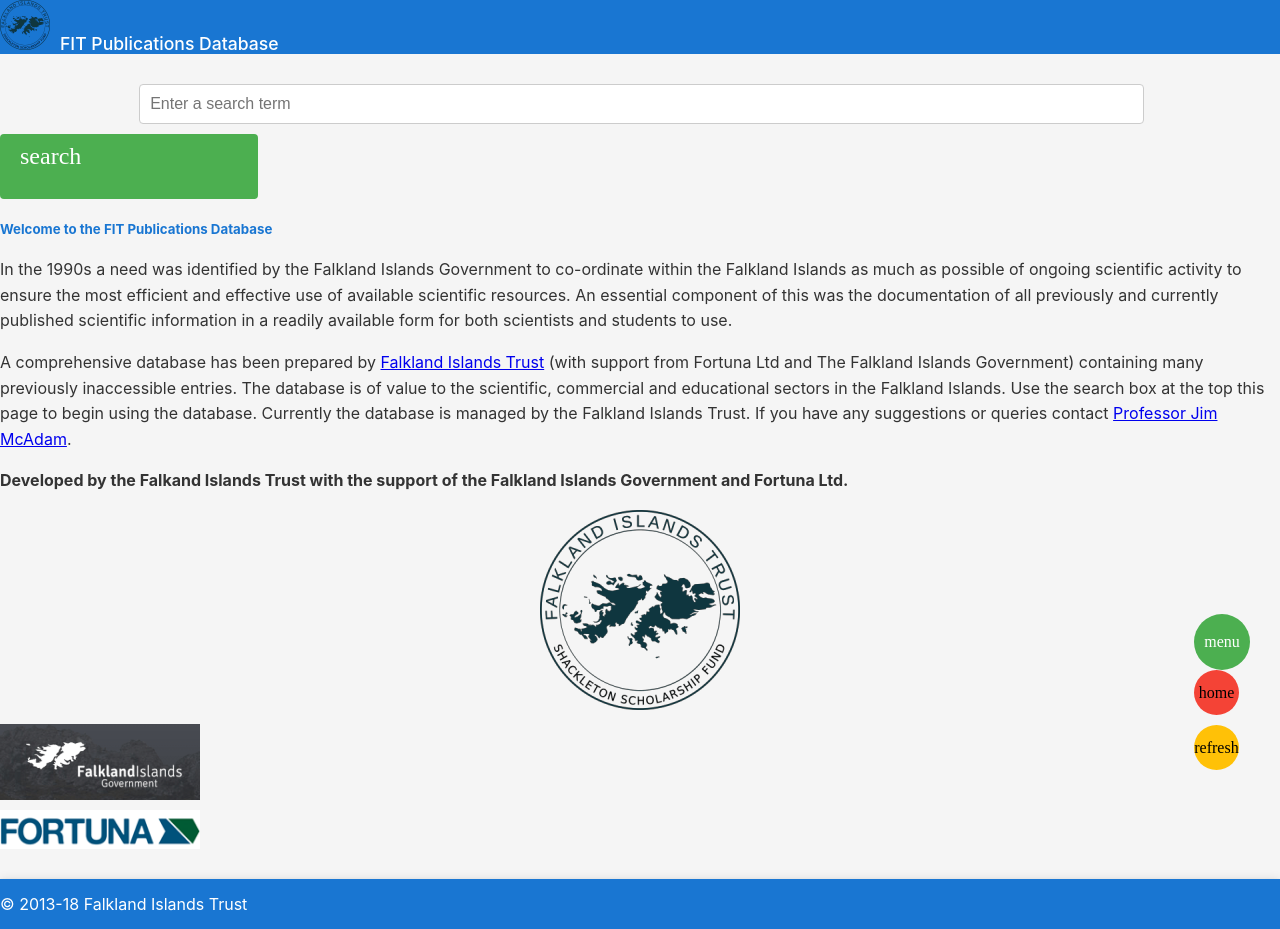
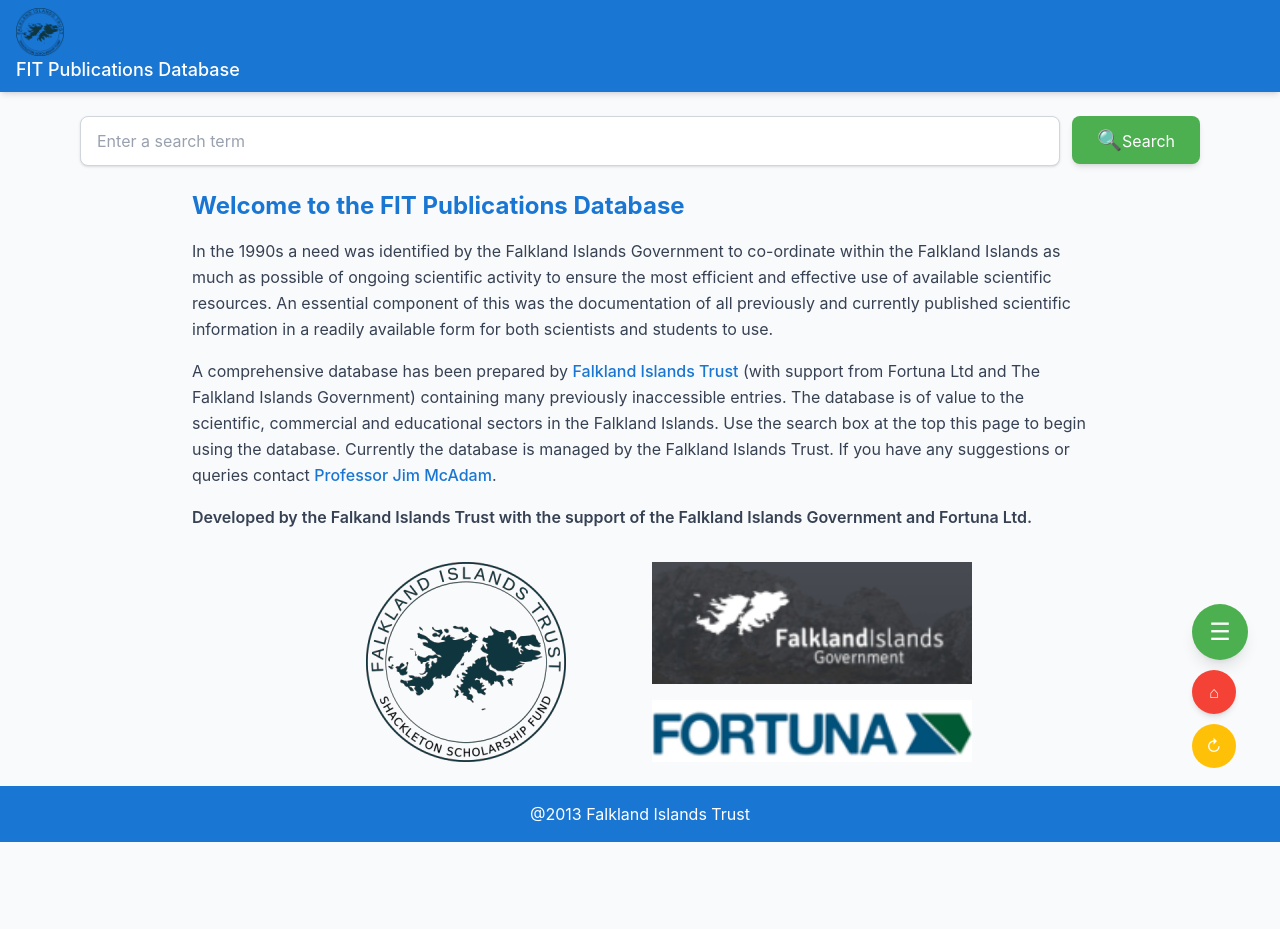
Before and after one commit to tmcadam/ukfitdb3, a React (Vite) app: page / in a window 1280 px wide. After the commit the page ends 842 px from the top, so only its background shows below. Built offline with nearby package versions, Linux system fonts and the light colour scheme.

Commit message:
Migrate layout to use tailwind

```diff
--- a/index.html
+++ b/index.html
@@ -3,7 +3,7 @@
   <head>
     <meta charset="UTF-8" />
     <meta name="viewport" content="width=device-width, initial-scale=1.0" />
-    <title>React Hello World</title>
+    <title>FIT- Publications</title>
   </head>
   <body>
     <div id="root"></div>
--- a/package.json
+++ b/package.json
@@ -16,10 +16,14 @@
     "react-dom": "^18.2.0"
   },
   "devDependencies": {
+    "@tailwindcss/postcss": "^4.3.0",
     "@testing-library/jest-dom": "^6.1.4",
     "@testing-library/react": "^14.1.2",
     "@vitejs/plugin-react": "^4.2.1",
+    "autoprefixer": "^10.5.0",
     "jsdom": "^24.0.0",
+    "postcss": "^8.5.15",
+    "tailwindcss": "^4.3.0",
     "vite": "^5.0.8",
     "vitest": "^1.1.0"
   },
--- a/src/App.jsx
+++ b/src/App.jsx
@@ -45,48 +45,48 @@
   };
 
   return (
-    <div className="App">
+    <div className="app-container">
       {/* Navbar */}
-      <nav className="blue nav-bar" role="navigation">
-        <div className="nav-wrapper container">
+      <nav className="nav-bar" role="navigation">
+        <div className="nav-wrapper">
           <a
-            className="brand-logo left desktop-only"
+            className="brand-logo desktop-only"
             href="#"
             onClick={(e) => {
               e.preventDefault();
               navHome();
             }}
           >
-            <img src={fitLogo} alt="FIT Logo" height="50" />
-            <span className="brand-text">FIT Publications Database</span>
+            <img src={fitLogo} alt="FIT Logo" height="50" className="h-12 w-auto" />
+            <span className="text-lg font-medium">FIT Publications Database</span>
           </a>
           <a
-            className="brand-logo left mobile-only"
+            className="brand-logo mobile-only"
             href="#"
             onClick={(e) => {
               e.preventDefault();
               navHome();
             }}
           >
-            <img src={fitLogo} alt="FIT Logo" height="40" />
-            <span className="brand-text-small">FIT Publications Database</span>
+            <img src={fitLogo} alt="FIT Logo" height="40" className="h-10 w-auto" />
+            <span className="text-sm font-medium">FIT Publications Database</span>
           </a>
         </div>
 
         {/* Progress bar */}
         <div
-          className="progress"
+          className="progress-bar"
           style={{ display: loadingStatus ? 'block' : 'none' }}
         >
           <div
-            className="determinate blue darken-2"
-            style={{ width: loadingProgress }}
+            className="progress-fill"
+            style={{ width: `${loadingProgress}%` }}
           ></div>
         </div>
       </nav>
 
       {/* Main content */}
-      <div className="container main-content">
+      <div className="main-content">
         <Search
           searchTerm={searchTerm}
           onSearchTermChange={handleSearchTermChange}
@@ -98,43 +98,39 @@
         {currentView === Display.RESULTS && <Results results={results} />}
 
         {/* Floating action buttons */}
-        <div className="fixed-action-btn vertical click-to-toggle desktop-only">
-          <a className="btn-floating btn-large green">
-            <i className="large material-icons">menu</i>
-          </a>
-          <ul>
-            <li>
-              <a
-                className="btn-floating red"
+        <div className="floating-action-btn desktop-only">
+          <button className="fab-button large" aria-label="Menu">
+            <span className="text-2xl">&#9776;</span>
+          </button>
+          <div className="flex flex-col mt-2.5">
+            <button
+              className="fab-button red"
               id="btn-home"
               onClick={navHome}
+              aria-label="Home"
             >
-                <i className="material-icons">home</i>
-              </a>
-            </li>
-            <li>
-              <a
-                className="btn-floating yellow darken-1"
+              <span>&#8962;</span>
+            </button>
+            <button
+              className="fab-button yellow"
               id="btn-refresh"
               onClick={reloadPublications}
               style={{
                 boxShadow: loadingStatus ? '0 0 0 3px rgba(255,235,59,0.5)' : 'none',
               }}
+              aria-label="Refresh"
             >
-                <i className="material-icons">refresh</i>
-              </a>
-            </li>
-          </ul>
+              <span>&#8635;</span>
+            </button>
+          </div>
         </div>
       </div>
 
       {/* Footer */}
-      <footer>
-        <div className="blue z-depth-2">
-          <div className="container copyright">
-            <span className="center-align copyright">
-              &copy; 2013-18 Falkland Islands Trust
-            </span>
+      <footer className="footer">
+        <div className="footer-content">
+          <div className="text-center-custom">
+            @2013 Falkland Islands Trust
           </div>
         </div>
       </footer>
--- a/src/components/Introduction.jsx
+++ b/src/components/Introduction.jsx
@@ -22,7 +22,12 @@
       </p>
       <p>
         A comprehensive database has been prepared by{' '}
-        <a href="https://www.ukfit.org" target="_blank" rel="noopener noreferrer">
+        <a
+          href="https://www.ukfit.org"
+          target="_blank"
+          rel="noopener noreferrer"
+          className="text-primary hover:underline font-medium"
+        >
           Falkland Islands Trust
         </a>{' '}
         (with support from Fortuna Ltd and The Falkland Islands Government)
@@ -31,29 +36,26 @@
         Falkland Islands. Use the search box at the top this page to begin using
         the database. Currently the database is managed by the Falkland Islands
         Trust. If you have any suggestions or queries contact{' '}
-        <a href="mailto:jim.mcadam@ukfit.org">Professor Jim McAdam</a>.
+        <a
+          href="mailto:jim.mcadam@ukfit.org"
+          className="text-primary hover:underline font-medium"
+        >
+          Professor Jim McAdam
+        </a>.
       </p>
       <p>
-        <b>
+        <span className="font-semibold">
           Developed by the Falkand Islands Trust with the support of the Falkland
           Islands Government and Fortuna Ltd.
-        </b>
+        </span>
       </p>
-      <div className="container logos">
-        <div className="row">
-          <div className="col s0 m2 l2"></div>
-          <div className="col s12 m4 l4 center-align">
-            <img src={fitLogo} alt="FIT Logo" className="responsive-img" />
-          </div>
-          <div className="col s12 m4 l4 center-align">
-            <div className="row img-row">
-              <img src={fkLogo} alt="FK Logo" className="responsive-img" />
-            </div>
-            <div className="row img-row">
-              <img src={fortunaLogo} alt="Fortuna Logo" className="responsive-img" />
-            </div>
-          </div>
-          <div className="col s0 m2 l2"></div>
+      <div className="logo-grid mt-8">
+        <div className="logo-item">
+          <img src={fitLogo} alt="FIT Logo" className="responsive-img max-w-xs" />
+        </div>
+        <div className="logo-item flex flex-col gap-4">
+          <img src={fkLogo} alt="FK Logo" className="responsive-img max-w-xs" />
+          <img src={fortunaLogo} alt="Fortuna Logo" className="responsive-img max-w-xs" />
         </div>
       </div>
     </div>
--- a/src/components/Search.jsx
+++ b/src/components/Search.jsx
@@ -13,36 +13,36 @@
 
   return (
     <div className="search-container">
-      <div className="row search">
-        <div className="input-field col s1"></div>
-        <div className="input-field col s8 m8 l9">
+      <div className="flex flex-col sm:flex-row gap-3">
+        <div className="flex-1">
           <input
             id="searchInput"
             type="text"
-            className="form-control"
+            className="search-input"
             placeholder="Enter a search term"
             value={searchTerm}
             onChange={(e) => onSearchTermChange(e.target.value)}
             onKeyDown={handleKeyDown}
           />
         </div>
-        <div className="input-field col s3 m3 l2">
-          <a
-            className="waves-effect waves-light btn desktop-only search-btn"
+        <div className="sm:w-32">
+          <button
+            className="search-btn desktop-only"
             id="searchButton"
             onClick={onSearch}
-            style={{ opacity: loadingStatus ? 0.5 : 1, pointerEvents: loadingStatus ? 'none' : 'auto' }}
+            disabled={loadingStatus}
           >
-            <i className="material-icons align-center">search</i>
-          </a>
-          <a
-            className="waves-effect waves-light mobile-only search-btn"
+            <span className="text-xl">&#128269;</span>
+            <span className="hidden sm:inline">Search</span>
+          </button>
+          <button
+            className="search-btn mobile-only"
             id="searchButton"
             onClick={onSearch}
-            style={{ opacity: loadingStatus ? 0.5 : 1, pointerEvents: loadingStatus ? 'none' : 'auto' }}
+            disabled={loadingStatus}
           >
-            <i className="material-icons">search</i>
-          </a>
+            <span className="text-xl">&#128269;</span>
+          </button>
         </div>
       </div>
     </div>
--- a/src/index.css
+++ b/src/index.css
@@ -1,430 +1,252 @@
+@import "tailwindcss";
+
+@theme {
+  --color-primary: #1976d2;
+  --color-primary-dark: #1565c0;
+  --color-primary-light: #42a5f5;
+  --color-accent-green: #4caf50;
+  --color-accent-red: #f44336;
+  --color-accent-yellow: #ffc107;
+}
+
+/* Base styles */
+@layer base {
   body {
-  margin: 0;
+    @apply m-0 min-h-screen bg-gray-50 text-gray-900 antialiased;
     font-family: -apple-system, BlinkMacSystemFont, 'Segoe UI', 'Roboto', 'Oxygen',
       'Ubuntu', 'Cantarell', 'Fira Sans', 'Droid Sans', 'Helvetica Neue',
       sans-serif;
     -webkit-font-smoothing: antialiased;
     -moz-osx-font-smoothing: grayscale;
-  background-color: #f5f5f5;
   }
 
   code {
-  font-family: source-code-pro, Menlo, Monaco, Consolas, 'Courier New',
-    monospace;
+    @apply font-mono bg-gray-100 rounded px-1 py-0.5 text-sm;
+    font-family: source-code-pro, Menlo, Monaco, Consolas, 'Courier New', monospace;
+  }
 }
 
+/* Custom component styles */
+@layer components {
   /* App container */
-.App {
-  min-height: 100vh;
-  display: flex;
-  flex-direction: column;
+  .app-container {
+    @apply min-h-screen flex flex-col;
   }
 
   /* Navbar */
   .nav-bar {
-  position: sticky;
-  top: 0;
-  z-index: 1000;
+    @apply sticky top-0 z-50 bg-primary text-white shadow-md;
   }
 
   .nav-wrapper {
-  display: flex;
-  align-items: center;
-  justify-content: space-between;
+    @apply flex items-center justify-between px-4 py-2;
   }
 
   .brand-logo {
-  display: flex;
-  align-items: center;
-  text-decoration: none;
-  color: white;
-  font-weight: 500;
-}
-
-.brand-text {
-  margin-left: 10px;
-  font-size: 1.1rem;
-}
-
-.brand-text-small {
-  margin-left: 8px;
-  font-size: 0.9rem;
+    @apply inline-flex items-center gap-2 flex-nowrap text-white font-medium no-underline hover:opacity-90 transition-opacity;
   }
 
   /* Progress bar */
-.progress {
-  position: absolute;
-  bottom: 0;
-  left: 0;
-  right: 0;
-  height: 4px;
-  background-color: rgba(255, 255, 255, 0.3);
+  .progress-bar {
+    @apply absolute bottom-0 left-0 right-0 h-1 bg-white/20;
   }
 
-.determinate {
-  height: 100%;
-  background-color: #1565c0;
-  transition: width 0.3s ease;
+  .progress-fill {
+    @apply h-full bg-primary-dark transition-all duration-300 ease-in-out;
   }
 
   /* Main content */
   .main-content {
-  flex: 1;
-  padding: 20px 0;
+    @apply flex-1 px-4 py-6 max-w-6xl mx-auto w-full;
   }
 
   /* Search container */
   .search-container {
-  margin-bottom: 20px;
+    @apply mb-6;
   }
 
-.row {
-  display: flex;
-  flex-wrap: wrap;
-  margin: 0 -15px;
-}
-
-.col {
-  padding: 0 15px;
-}
-
-.s1 { width: 8.333%; }
-.s3 { width: 25%; }
-.s8 { width: 66.666%; }
-.m2 { width: 16.666%; }
-.m4 { width: 33.333%; }
-.m8 { width: 66.666%; }
-.m3 { width: 25%; }
-.l2 { width: 16.666%; }
-.l4 { width: 33.333%; }
-.l9 { width: 75%; }
-.s0 { width: 0%; }
-.s12 { width: 100%; }
-
-.input-field {
-  position: relative;
-  margin-top: 10px;
-}
-
-.input-field input {
-  width: 100%;
-  padding: 10px;
-  border: 1px solid #ccc;
-  border-radius: 4px;
-  font-size: 1rem;
-}
-
-.input-field input:focus {
-  border-color: #1565c0;
-  outline: none;
-}
-
-/* Buttons */
-.btn {
-  display: inline-flex;
-  align-items: center;
-  justify-content: center;
-  padding: 10px 20px;
-  border: none;
-  border-radius: 4px;
-  cursor: pointer;
-  font-size: 1rem;
-  text-decoration: none;
-  color: white;
+  .search-input {
+    @apply w-full px-4 py-3 border border-gray-300 rounded-lg shadow-sm
+           text-base bg-white placeholder-gray-400
+           focus:outline-none focus:ring-2 focus:ring-primary focus:border-transparent
+           transition-all duration-200;
   }
 
   .search-btn {
-  background-color: #4caf50;
-  width: 100%;
-  height: 45px;
+    @apply w-full h-12 bg-accent-green text-white rounded-lg shadow-md
+           hover:bg-green-600 active:scale-95
+           transition-all duration-200 flex items-center justify-center gap-2;
   }
 
-/* Blue color */
-.blue {
-  background-color: #1976d2;
-  color: white;
-}
-
-.blue.darken-2 {
-  background-color: #1565c0;
-}
-
-/* Introduction */
-.introduction-container h5 {
-  color: #1976d2;
-  margin-bottom: 20px;
-}
-
-.introduction-container p {
-  text-align: left;
-  line-height: 1.6;
-  color: #333;
-}
-
-.logos .img-row {
-  margin: 10px 0;
-}
-
-.responsive-img {
-  max-width: 100%;
-  height: auto;
+  .search-btn:disabled {
+    @apply opacity-50 cursor-not-allowed;
   }
 
   /* Results table */
   .results-table {
-  width: 100%;
-  border-collapse: collapse;
-  margin: 20px 0;
-  background: white;
-  box-shadow: 0 2px 4px rgba(0,0,0,0.1);
+    @apply w-full border-collapse bg-white rounded-lg shadow-md overflow-hidden;
   }
 
   .results-table thead {
-  background-color: #1976d2;
-  color: white;
+    @apply bg-primary text-white;
   }
 
-.results-table th,
+  .results-table th {
+    @apply px-4 py-3 text-left font-semibold;
+  }
+
   .results-table td {
-  padding: 12px 15px;
-  text-align: left;
-  border-bottom: 1px solid #eee;
+    @apply px-4 py-3 border-b border-gray-100;
   }
 
   .results-table tbody tr.result-row {
-  cursor: pointer;
-  transition: background-color 0.2s;
+    @apply cursor-pointer transition-colors duration-150;
   }
 
   .results-table tbody tr.result-row:hover {
-  background-color: #f5f5f5;
+    @apply bg-gray-50;
   }
 
-.results-table tbody tr.expanded {
-  background-color: #e3f2fd;
+  .results-table tbody tr.result-row.expanded {
+    @apply bg-blue-50;
   }
 
   .expand-icon {
-  display: inline-block;
-  width: 20px;
-  text-align: center;
-  transition: transform 0.2s;
+    @apply inline-block w-5 text-center transition-transform duration-200;
   }
 
   .expand-icon.expanded {
-  transform: rotate(90deg);
+    @apply rotate-90;
   }
 
   .detail-row {
-  background-color: #fafafa;
+    @apply bg-gray-50;
   }
 
   .table-detail {
-  padding: 15px 20px;
+    @apply p-4;
   }
 
   .table-detail .heading {
-  font-weight: bold;
-  color: #1976d2;
-}
-
-.table-detail .heading.id {
-  margin-bottom: 10px;
-}
-
-.table-detail table {
-  width: 100%;
-}
-
-.table-detail table td {
-  padding: 5px 10px;
-  border: none;
+    @apply font-bold text-primary;
   }
 
   /* Mobile collapsible list */
-.mobile-only .collapsible-counter {
-  padding: 10px;
-  font-weight: bold;
-  color: #1976d2;
-}
-
   .collapsible-list {
-  list-style: none;
-  padding: 0;
-  margin: 0;
+    @apply divide-y divide-gray-200 bg-white rounded-lg shadow-md;
   }
 
   .collapsible-item {
-  border-bottom: 1px solid #eee;
+    @apply transition-colors duration-150;
   }
 
   .collapsible-header {
-  padding: 15px;
-  cursor: pointer;
-  display: flex;
-  justify-content: space-between;
-  align-items: center;
-  background: white;
-}
-
-.collapsible-header:hover {
-  background-color: #f5f5f5;
+    @apply p-4 cursor-pointer flex items-center justify-between bg-white hover:bg-gray-50 transition-colors;
   }
 
   .collapsible-header-title {
-  flex: 1;
-  font-weight: 500;
+    @apply flex-1 font-medium;
   }
 
   .collapsible-id {
-  color: #666;
-  font-size: 0.9rem;
+    @apply text-gray-500 text-sm ml-2;
   }
 
   .collapsible-body {
-  padding: 15px;
-  background-color: #fafafa;
-  display: none;
-}
-
-.collapsible-item.active .collapsible-body {
-  display: block;
+    @apply p-4 bg-gray-50 border-t border-gray-100;
   }
 
   /* Floating action button */
-.fixed-action-btn {
-  position: fixed;
-  bottom: 30px;
-  right: 30px;
-  z-index: 1000;
+  .floating-action-btn {
+    @apply fixed bottom-8 right-8 z-40;
   }
 
-.fixed-action-btn ul {
-  list-style: none;
-  padding: 0;
-  margin: 0;
+  .fab-button {
+    @apply flex items-center justify-center rounded-full border-none cursor-pointer
+           transition-all duration-200 hover:shadow-lg active:scale-95;
   }
 
-.btn-floating {
-  display: inline-flex;
-  align-items: center;
-  justify-content: center;
-  border: none;
-  border-radius: 50%;
-  cursor: pointer;
-  transition: transform 0.2s, box-shadow 0.2s;
+  .fab-button.large {
+    @apply w-14 h-14 bg-accent-green text-white shadow-lg;
   }
 
-.btn-floating.btn-large {
-  width: 56px;
-  height: 56px;
-  background-color: #4caf50;
-  color: white;
+  .fab-button.red {
+    @apply w-11 h-11 bg-accent-red text-white shadow-md mb-2.5;
   }
 
-.btn-floating.green {
-  background-color: #4caf50;
-}
-
-.btn-floating.red {
-  background-color: #f44336;
-  width: 45px;
-  height: 45px;
-  margin-bottom: 10px;
-}
-
-.btn-floating.yellow {
-  background-color: #ffc107;
-  width: 45px;
-  height: 45px;
-}
-
-.btn-floating i {
-  font-size: inherit;
+  .fab-button.yellow {
+    @apply w-11 h-11 bg-accent-yellow text-white shadow-md;
   }
 
   /* Footer */
-footer {
-  margin-top: auto;
+  .footer {
+    @apply mt-auto;
   }
 
-.copyright {
-  padding: 15px 0;
-  color: white;
+  .footer-content {
+    @apply bg-primary text-white py-4 shadow-md;
   }
 
   /* Utility classes */
-.center-align {
-  text-align: center;
+  .text-center-custom {
+    @apply text-center;
   }
 
-/* Media queries for responsive design */
-@media (max-width: 768px) {
-  .desktop-only {
-    display: none;
+  /* Logo styles */
+  .logo-grid {
+    @apply grid grid-cols-1 md:grid-cols-2 gap-6 max-w-2xl mx-auto;
   }
 
-  .mobile-only {
-    display: block;
+  .logo-item {
+    @apply flex justify-center;
+  }
+
+  .responsive-img {
+    @apply max-w-full h-auto;
+  }
+
+  /* Introduction */
+  .introduction-container {
+    @apply max-w-4xl mx-auto;
+  }
+
+  .introduction-container h5 {
+    @apply text-primary text-2xl font-bold mb-4;
+  }
+
+  .introduction-container p {
+    @apply text-gray-700 leading-relaxed mb-4;
+  }
+
+  /* Loading animation */
+  @keyframes pulse-ring {
+    0% { box-shadow: 0 0 0 0 rgba(255, 193, 7, 0.7); }
+    70% { box-shadow: 0 0 0 10px rgba(255, 193, 7, 0); }
+    100% { box-shadow: 0 0 0 0 rgba(255, 193, 7, 0); }
+  }
+
+  .pulse-animation {
+    animation: pulse-ring 1s infinite;
+  }
+
+  /* Disabled state */
+  .disabled-state {
+    @apply opacity-50 pointer-events-none;
+  }
+
+  /* Striped table */
+  .striped-table tbody tr:nth-child(even) {
+    @apply bg-gray-50;
   }
 }
 
-@media (min-width: 769px) {
-  .desktop-only {
-    display: block;
+@layer utilities {
+  /* Mobile/Desktop visibility utilities */
+  .mobile-only {
+    @apply block md:hidden;
   }
 
-  .mobile-only {
-    display: none;
+  .desktop-only {
+    @apply hidden md:block;
   }
 }
-
-/* Material Icons fallback */
-.material-icons {
-  font-family: 'Material Icons';
-  font-weight: normal;
-  font-style: normal;
-  font-size: 24px;
-  display: inline-block;
-  line-height: 1;
-  text-transform: none;
-  letter-spacing: normal;
-  word-wrap: normal;
-  white-space: nowrap;
-  direction: ltr;
-}
-
-/* Z-depth (elevation) */
-.z-depth-2 {
-  box-shadow: 0 4px 5px 0 rgba(0, 0, 0, 0.14),
-              0 1px 10px 0 rgba(0, 0, 0, 0.12),
-              0 2px 4px -1px rgba(0, 0, 0, 0.3);
-}
-
-/* Pulse animation for loading */
-@keyframes pulse {
-  0% {
-    box-shadow: 0 0 0 0 rgba(255, 193, 7, 0.7);
-  }
-  70% {
-    box-shadow: 0 0 0 10px rgba(255, 193, 7, 0);
-  }
-  100% {
-    box-shadow: 0 0 0 0 rgba(255, 193, 7, 0);
-  }
-}
-
-.pulse {
-  animation: pulse 1s infinite;
-}
-
-/* Disabled state */
-.disabled {
-  opacity: 0.5;
-  pointer-events: none;
-}
-
-/* Striped table */
-.striped tbody tr:nth-child(even) {
-  background-color: #f9f9f9;
-}
```
Also changed, not shown: postcss.config.js (added, +9 -0 lines), src/components/Results.jsx (+8 -6 lines), 2 other files (tests, documents, lock files or other folders). Lines whose indentation alone changed are shown as unchanged.
